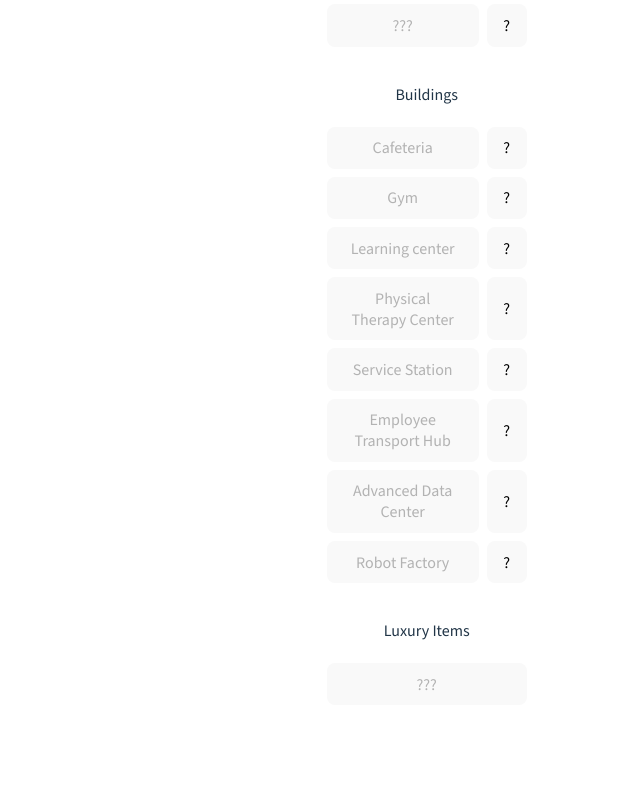
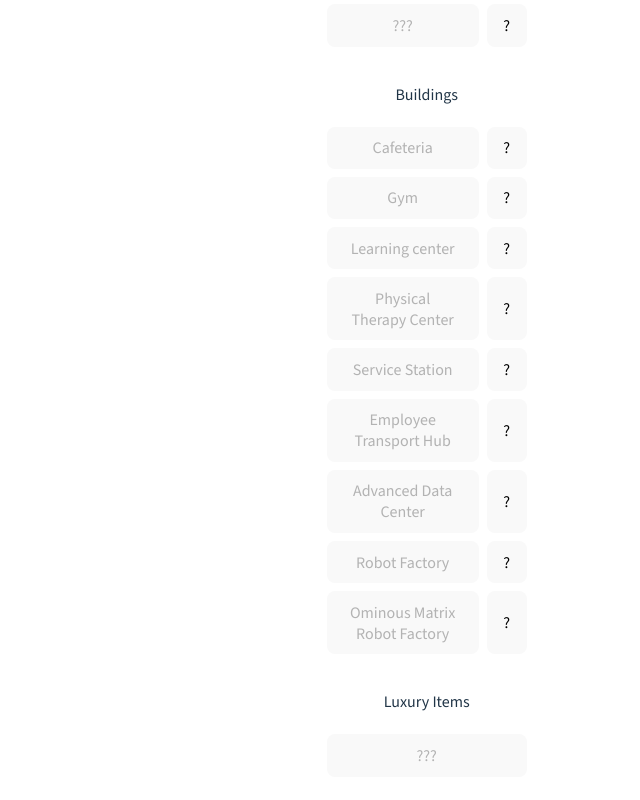
Before and after one commit to fexxor/coin-clicker, a React (Vite) app: page / in a window 1280 px wide. Shown: the part 1203-2003 px from the top of the page, without its empty margins (640-1280 px from the left). Built offline with nearby package versions, Linux system fonts and the light colour scheme.

Commit message:
Add Ominous Matrix Robot Factory

```diff
--- a/src/App.jsx
+++ b/src/App.jsx
@@ -409,7 +409,6 @@ function App() {
 
   const buildingEfficiency = getTotalBuildingEfficiency(builtBuildings);
 
-      console.log("🚀 ~ App ~ boughtLuxuryItems:", boughtLuxuryItems)
   return (
     <>
       <h1>Coin Clicker</h1>
--- a/src/buildings/buildings.js
+++ b/src/buildings/buildings.js
@@ -100,6 +100,34 @@ export const buildings = [
         ];
       },
     }
+  },
+  {
+    id: 9,
+    icon: "🌀",
+    name: "Ominous Matrix Robot Factory",
+    description:
+      "A scary factory run by a new type of AI, that produces robotic workers automatically. Increases robotic employee efficiency by 800% and adds 10 new robotic employee every second. Makes human employees less efficient (25% less efficient).",
+    cost: 5_000_000_000_000,
+    humanEmployeeEfficiency: 0.75,
+    robotEmployeeEfficiency: 8.0,
+    effect: {
+      interval: 1, // Effect triggers every 1 second
+      action: (employees) => {
+        return [
+          ...employees,
+          {...robot},
+          {...robot},
+          {...robot},
+          {...robot},
+          {...robot},
+          {...robot},
+          {...robot},
+          {...robot},
+          {...robot},
+          {...robot}
+        ];
+      },
+    }
   }
 ];
 
```
